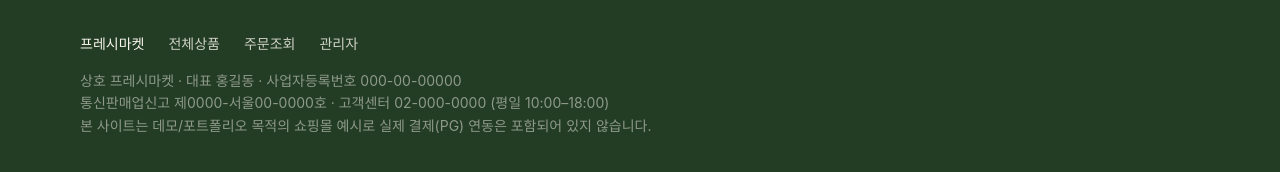
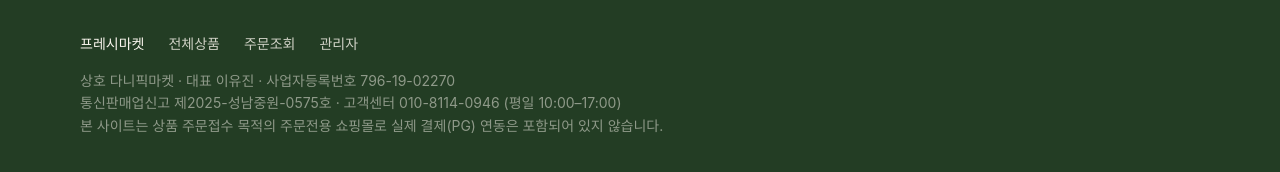
Before and after one commit to topo88jb-jjang/freshmall, a Next.js app: page / in a window 1280 px wide. Shown: the part 850-1022 px from the top of the page. Built offline with nearby package versions, Linux system fonts and the light colour scheme; no server answers; the database is empty; a web font is replaced by a local one.

Commit message:
Update Footer.tsx

```diff
--- a/src/components/Footer.tsx
+++ b/src/components/Footer.tsx
@@ -13,9 +13,9 @@ export default function Footer() {
           <Link href="/admin/login" className="hover:text-cream">관리자</Link>
         </div>
         <p className="text-cream/50 leading-relaxed">
-          상호 프레시마켓 · 대표 홍길동 · 사업자등록번호 000-00-00000<br />
-          통신판매업신고 제0000-서울00-0000호 · 고객센터 02-000-0000 (평일 10:00–18:00)<br />
-          본 사이트는 데모/포트폴리오 목적의 쇼핑몰 예시로 실제 결제(PG) 연동은 포함되어 있지 않습니다.
+          상호 다니픽마켓 · 대표 이유진 · 사업자등록번호 796-19-02270<br />
+          통신판매업신고 제2025-성남중원-0575호 · 고객센터 010-8114-0946 (평일 10:00–17:00)<br />
+          본 사이트는 상품 주문접수 목적의 주문전용 쇼핑몰로 실제 결제(PG) 연동은 포함되어 있지 않습니다.
         </p>
       </div>
     </footer>
```
